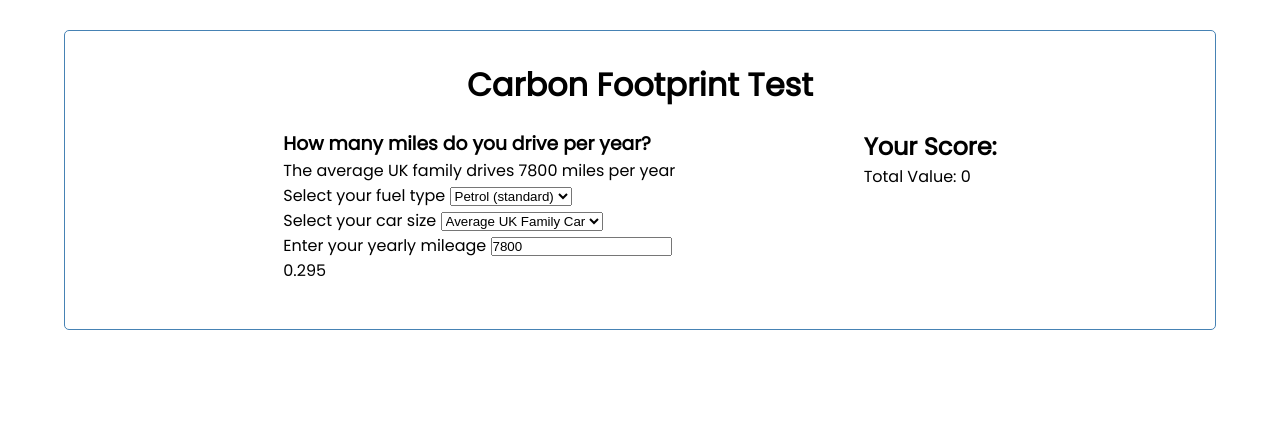
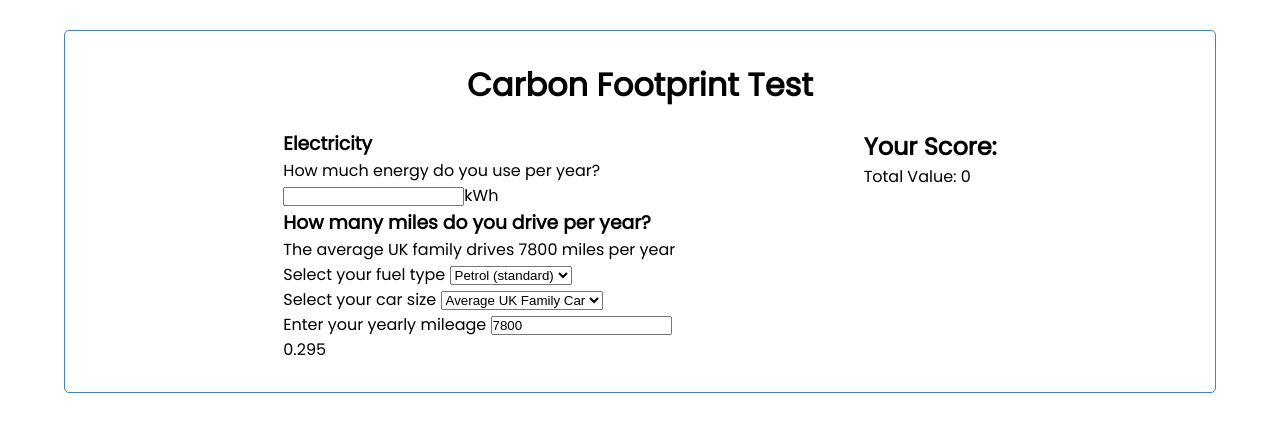
Before and after one commit to mldrenth/carbon_footprint_app, a React (Create React App) app in the folder client/: page / in a window 1280 px wide. Shown: the top 432 px of the page. Built offline with nearby package versions, Linux system fonts and the light colour scheme; no server answers.

Commit message:
Add electricity component

```diff
--- /dev/null
+++ b/client/src/components/Electricity.js
@@ -0,0 +1,24 @@
+import React, {useState, useEffect} from 'react';
+
+const Electricity = ({handleElectricityCalculation, climateData}) => {
+    const [energyUsage, setEnergyUsage] = useState(0)
+
+    useEffect(() => {
+        handleElectricityCalculation(energyUsage)
+    }, [energyUsage])
+
+    const onChange = (eve) => {
+        setEnergyUsage(eve.target.value)
+    }
+
+    return (
+        <>
+         <h3>Electricity</h3>
+         <p> How much energy do you use per year?</p>
+         <input onChange={onChange} type="text"></input>
+         <span>kWh</span>
+        </>
+    )
+}
+
+export default Electricity
--- a/client/src/containers/FormContainer.js
+++ b/client/src/containers/FormContainer.js
@@ -1,7 +1,8 @@
 import Car from '../components/Car';
+import Electricity from '../components/Electricity';
 import { useEffect, useState } from 'react';
 
-const FormContainer = ({ handleCarCalculation, climateData }) => {
+const FormContainer = ({handleElectricityCalculation, handleCarCalculation, climateData }) => {
 
     // const [carData, setCarData] = useState({});
     //create states for other data types here
@@ -14,6 +15,9 @@ const FormContainer = ({ handleCarCalculation, climateData }) => {
 
     return(
         <div>
+            <Electricity
+            handleElectricityCalculation={handleElectricityCalculation}
+            climateData={climateData}/>
             <Car
             handleCarCalculation={handleCarCalculation}
             climateData={climateData}
```
